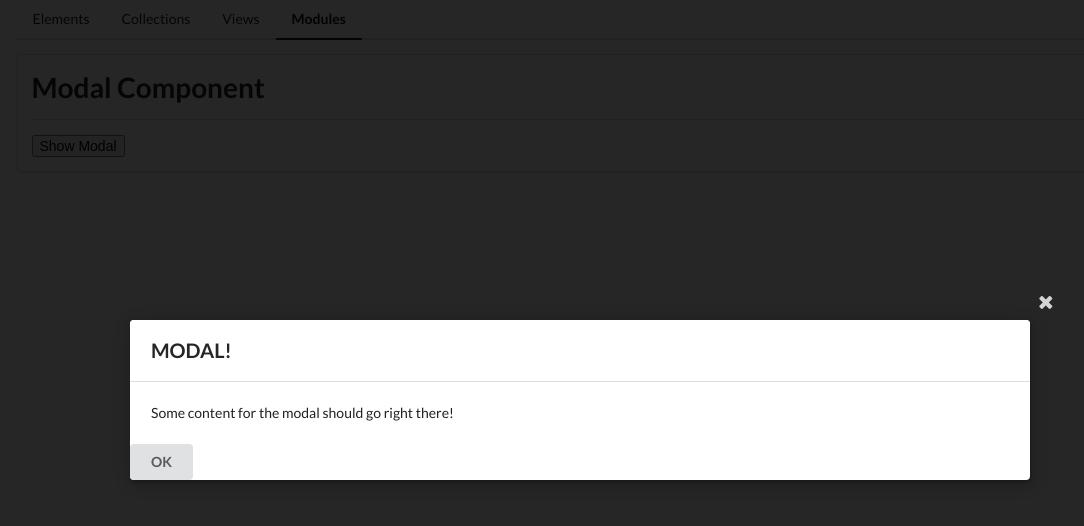
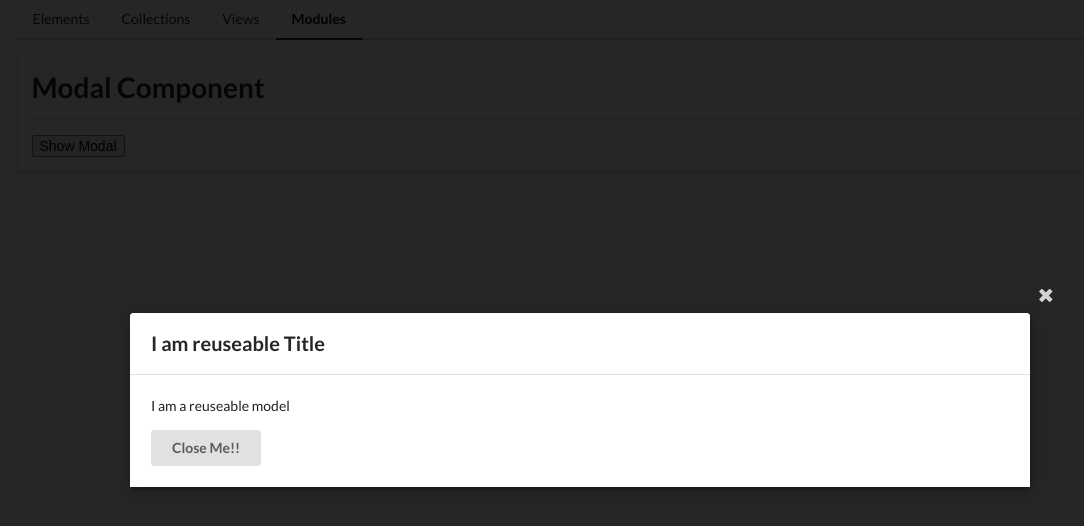
Before and after one commit to sijanghm/comps, an Angular app: page /modules in a window 1280 px wide. Both pictures are taken after a click on the button "Show Modal". Shown: the top 526 px of the page, without its empty margins (60-1144 px from the left). Built offline with nearby package versions, Linux system fonts and the light colour scheme.

Commit message:
made model reuseable

```diff
--- a/src/app/mods/modal/modal.component.css
+++ b/src/app/mods/modal/modal.component.css
@@ -0,0 +1,12 @@
+.actions:empty{
+  display: none;
+}
+
+
+.actions-default{
+  display: none;
+}
+
+.actions:empty + .actions-default{
+  display: block;
+}
--- a/src/app/mods/modal/modal.component.html
+++ b/src/app/mods/modal/modal.component.html
@@ -2,17 +2,19 @@
   <div (click)="$event.stopPropagation()" class="ui modal visible active">
     <i (click)="onModalClose()" class="close icon"></i>
       <div class="header">
-        MODAL!
+        <ng-content select="[modelTitle]"></ng-content>
       </div>
 
       <div class="content">
-        <p>
-          Some content for the modal should go right there!
-        </p>
+        <ng-content></ng-content>
       </div>
 
-      <div class="action">
+      <div class="actions actions-default">
         <button (click)="onModalClose()" class="ui button">OK</button>
+      </div>
+
+      <div class="actions">
+        <ng-content select="[modalFooter]"></ng-content>
       </div>
     </div>
   </div>
--- a/src/app/mods/mods-home/mods-home.component.html
+++ b/src/app/mods/mods-home/mods-home.component.html
@@ -1,3 +1,9 @@
 <app-divider>Modal Component</app-divider>
 <button (click)="onButtonClick()">Show Modal</button>
-<app-modal (close)="onButtonClick()" *ngIf="click"></app-modal>
+<app-modal (close)="onButtonClick()" *ngIf="click">
+  <div modelTitle>I am reuseable Title</div>
+  <p>I am a reuseable model</p>
+  <ng-container modelFooter>
+    <button class="ui button" (click)="onButtonClick()">Close Me!!</button>
+  </ng-container>
+</app-modal>
```
